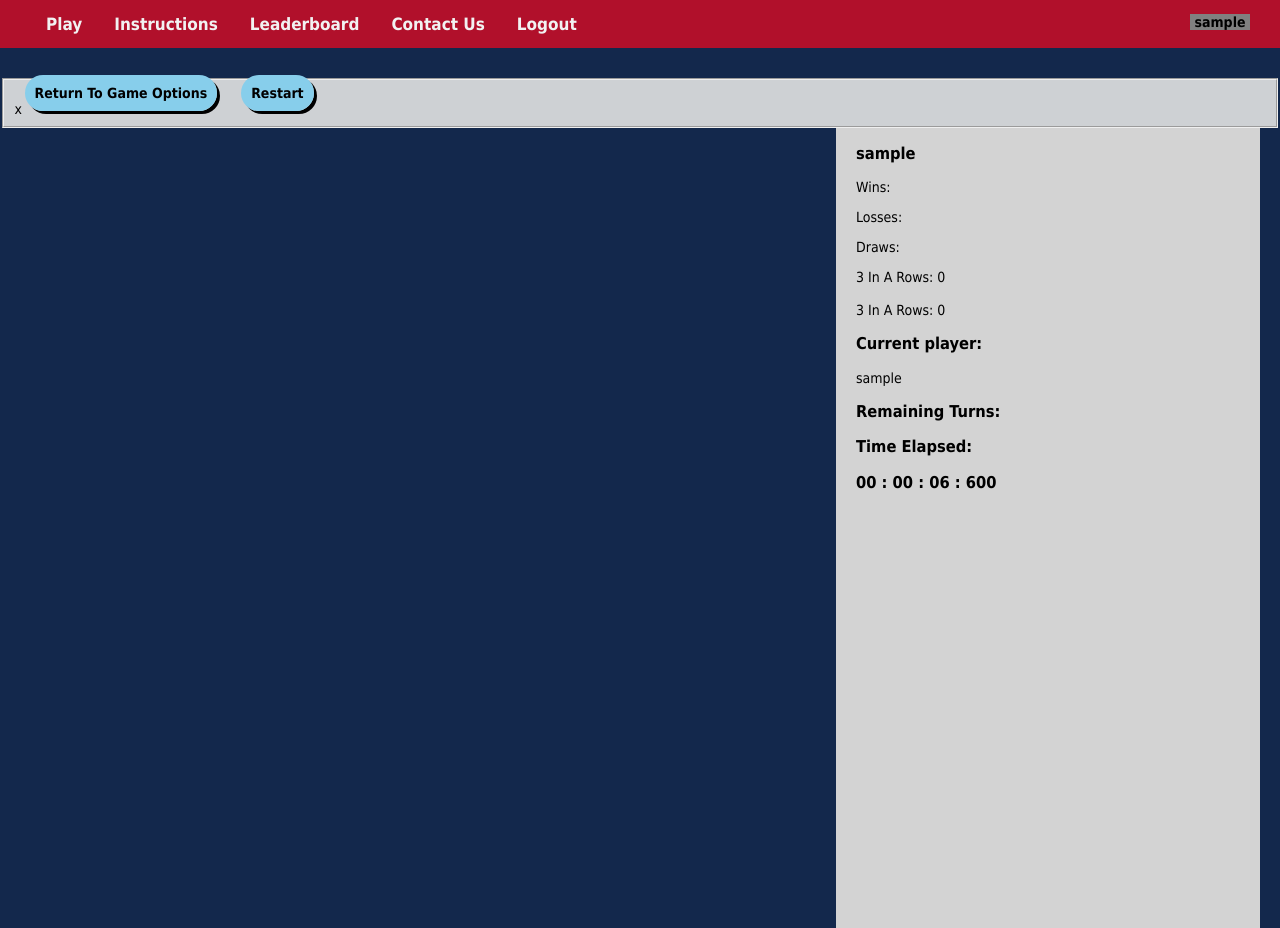
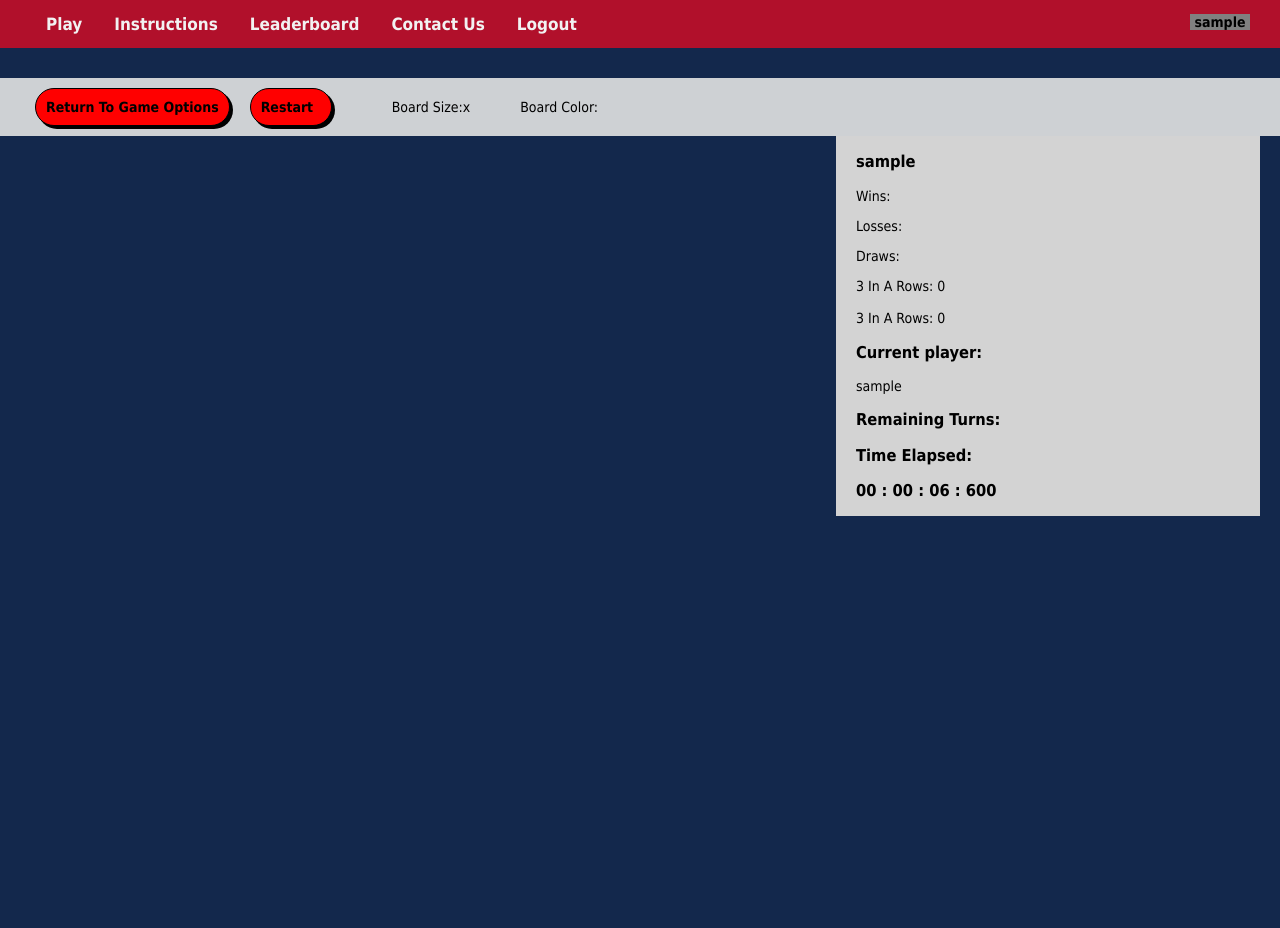
Before and after one commit to julietaMendez/CSCI-130-Connect-4, a PHP site: page /CSCI-130-Connect-4/game/connect4.php in a window 1280 px wide. After the commit the page ends 516 px from the top, so only its background shows below. Run offline with PHP 8.4, Linux system fonts and the light colour scheme; the visitor is signed in with stand-in values (Sample User, id 1).

Commit message:
fixed header on game page

```diff
--- a/game/chip.css
+++ b/game/chip.css
@@ -26,8 +26,15 @@
   background-color: #ced1d4;
 }
 
-#game_header>fieldset{
+#game_hdr{
+  display: flex;
+  align-items: center;
   background-color: #ced1d4;
+  padding-left: 25px;
+}
+
+#game_hdr > label{
+  margin-left: 50px;
 }
 
 .chip { /* the chips on the board */
@@ -46,11 +53,11 @@
   margin: auto;
 }
 
-input[type="button"], [type="submit"], [type="reset"], fieldset>a{
+input[type="button"], [type="submit"], [type="reset"], .press{
   box-shadow: 3px 3px rgb(0, 0, 0);
 }
 
-input[type="button"]:hover, [type="submit"]:hover, [type="reset"]:hover,  fieldset>a:hover{
+input[type="button"]:hover, [type="submit"]:hover, [type="reset"]:hover, .press:hover{
   transform: translate(2px, 2px);
   box-shadow: 1px 1px rgb(0, 0, 0);
   filter: brightness(75%);
@@ -70,6 +77,8 @@
   padding:10px;
   border-radius: 30px;
   min-width: 60px;
+  border: 1px solid black;
+  color:black;
 }
 
 #connect_4_table td{
@@ -92,13 +101,20 @@
   height: 100%;
   background: rgb(255, 255, 255);
   justify-content: center;
-  align-items: stretch;
+  align-items: center;
   font-size: 2em;
 }
 
 .show_popup:hover{
-  font-size: 40px;
+  font-weight: bolder;
+  font-size: 70px;
   transition: .5s ease-in-out;
+}
+
+.popup{
+  border: 5px solid black;
+  border-radius: 70px;
+  padding: 50px;
 }
 
 /* Used to hide popups until game ends */
@@ -138,7 +154,6 @@
 
 .display {
   width: 30%;
-  height:100%;
   float: right;
   background-color: lightgray;
   padding: 0 20px;
--- a/game/connect4.js
+++ b/game/connect4.js
@@ -117,7 +117,7 @@
         total_time_elapsed = get_time_elapsed(); /////////////////////////////////
 
         let popup = document.getElementById("win_popup");
-        popup.innerHTML = "<h1>"+curr_player.innerText+" Wins!</h1> <button onclick=redirect_game_options()>Return to Game Options</button>"
+        popup.innerHTML = "<div class='popup "+player_color+"'>"+curr_player.innerText+" Wins!</div> <button class='btn press' onclick=redirect_game_options()>Return to Game Options</button>"
         popup.classList.remove('hidden');
         popup.classList.add('show_popup');
 
@@ -141,7 +141,7 @@
       total_time_elapsed= get_time_elapsed(); /////////////////////////////////
 
       let popup = document.getElementById("draw_popup");
-      popup.innerHTML = "<h1>DRAW!</h1> <button onclick=redirect_game_options()>Return to Game Options</button>"
+      popup.innerHTML = "<h1>DRAW!</h1> <button class='btn press' onclick=redirect_game_options()>Return to Game Options</button>"
       popup.classList.remove('hidden');
       popup.classList.add('show_popup');
       let username = document.getElementById("p1_name").innerText;
--- a/game/connect4.php
+++ b/game/connect4.php
@@ -9,17 +9,15 @@
         <link rel="stylesheet" href="chip.css">
     </head>
     <body onload=startTimer();>
-          <!-- popup screens  -->
+          <!------- popup screens  ------>
         <div id="draw_popup" class="hidden"> </div>
         <div id="win_popup" class="hidden"> </div>
 
-        <div class="select_options">
-            <form id="game_header">
-                <fieldset>
-                <!-- <h1>Welcome, <b> <?php echo $_SESSION['username']; ?></b></h1> -->
-                    <a class="btn skyblue" href="/CSCI-130-CONNECT-4/game/game_options.php">Return To Game Options</a>
-                    <a class="btn skyblue" href="/CSCI-130-CONNECT-4/game/connect4.php">Restart</a>
+        <div id="game_hdr">
+                <a class="btn press red" href="/CSCI-130-CONNECT-4/game/game_options.php">Return To Game Options</a>
+                <a class="btn press red" href="/CSCI-130-CONNECT-4/game/connect4.php">Restart</a>
 
+                <label for="board_size">Board Size:</label>
                 <div id = "board_size">
                     <?php $decode = json_decode($_SESSION["board"]);
                     $board_width = $decode->board_width;
@@ -27,18 +25,16 @@
                     echo $board_width."x".$board_height;
                     ?>
                 </div>
+                <label for="board_color">Board Color:</label>
                 <div id = "board_color">
                     <?php $decode = json_decode($_SESSION["board"]);
                     $board_color = $decode->board_color;
                     echo $board_color;
                     ?>
                 </div>
-                </fieldset>
-            </form>
         </div>
 
         <div class="display">
-
             <!-- player 1 Info -->
             <h3 id="p1_name"><?php echo $_SESSION['username'];?></h3>
             <p id="p1_color"><?php echo json_decode($_SESSION["player1"])->chip_color; ?> </p>
--- a/menu/menu.css
+++ b/menu/menu.css
@@ -110,20 +110,20 @@
     grid-gap: 20px;
 }
 
-#contact{
+.contact{
     text-align: center;
     color:gray;
     font-size: 20px;
 }
 
 /* Email Links */
-a{
+a {
     text-decoration: none;
     color: inherit;
     font-weight: bold;
 }
 
-a:hover {
+.contact > a:hover{
     color: white;
     transition: .2s ease-in-out;
 }
```
Also changed, not shown: menu/contact_us.php (+4 -4 lines). Lines whose indentation alone changed are shown as unchanged.
